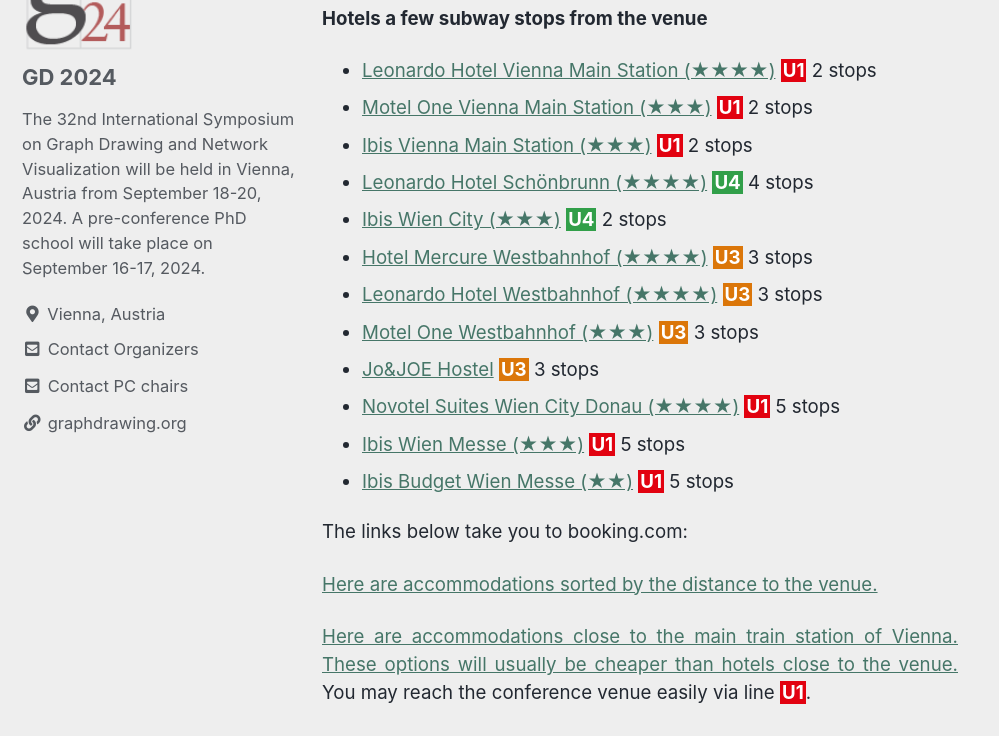
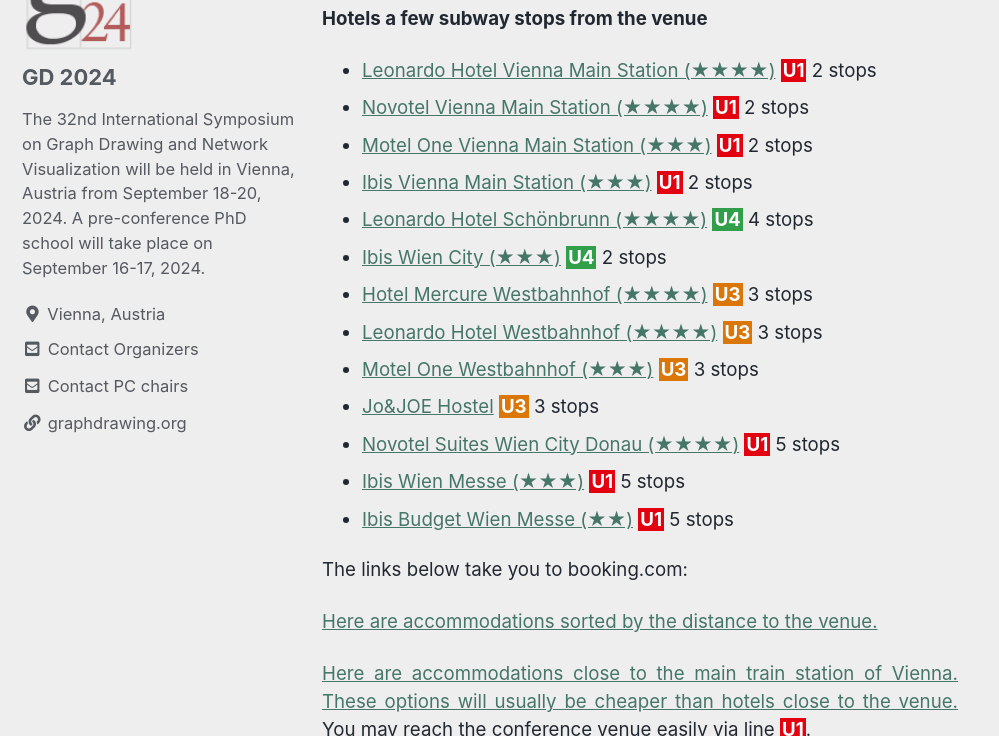
Before and after one commit to graphdrawing/gd2024, a Jekyll site: the page built from pages/travel_accomodation.md, in a window 1280 px wide and 900 px high, scrolled down 5640 px, cut to the strip 164-900 px from the top of the window. Shown: the whole strip, without its empty margins (0-999 px from the left). Built offline with Jekyll 4.4.1, drawn with Linux system fonts in a browser that asks for light colours; cached includes are drawn as plain includes.

Commit message:
Update travel_accomodation.md

```diff
--- a/pages/travel_accomodation.md
+++ b/pages/travel_accomodation.md
@@ -90,6 +90,7 @@
 
 **Hotels a few subway stops from the venue**
 - [Leonardo Hotel Vienna Main Station (★★★★)](https://www.leonardo-hotels.com/vienna/leonardo-hotel-vienna-hauptbahnhof) <span style="background-color: #e20210; color: white; font-weight: bold; padding: 0px 2px;">U1</span> 2 stops
+- [Novotel Vienna Main Station (★★★★)](https://www.novotel-wien-hauptbahnhof.com/en/) <span style="background-color: #e20210; color: white; font-weight: bold; padding: 0px 2px;">U1</span> 2 stops
 - [Motel One Vienna Main Station (★★★)](https://www.motel-one.com/en/hotels/vienna/hotel-vienna-hauptbahnhof/) <span style="background-color: #e20210; color: white; font-weight: bold; padding: 0px 2px;">U1</span> 2 stops
 - [Ibis Vienna Main Station (★★★)](https://all.accor.com/ssr/app/ibis/rates/8564/index.en.shtml) <span style="background-color: #e20210; color: white; font-weight: bold; padding: 0px 2px;">U1</span> 2 stops
 - [Leonardo Hotel Schönbrunn (★★★★)](https://www.leonardo-hotels.com/vienna/leonardo-hotel-vienna-schonbrunn) <span style="background-color: #319f49; color: white; font-weight: bold; padding: 0px 2px;">U4</span> 4 stops
```
